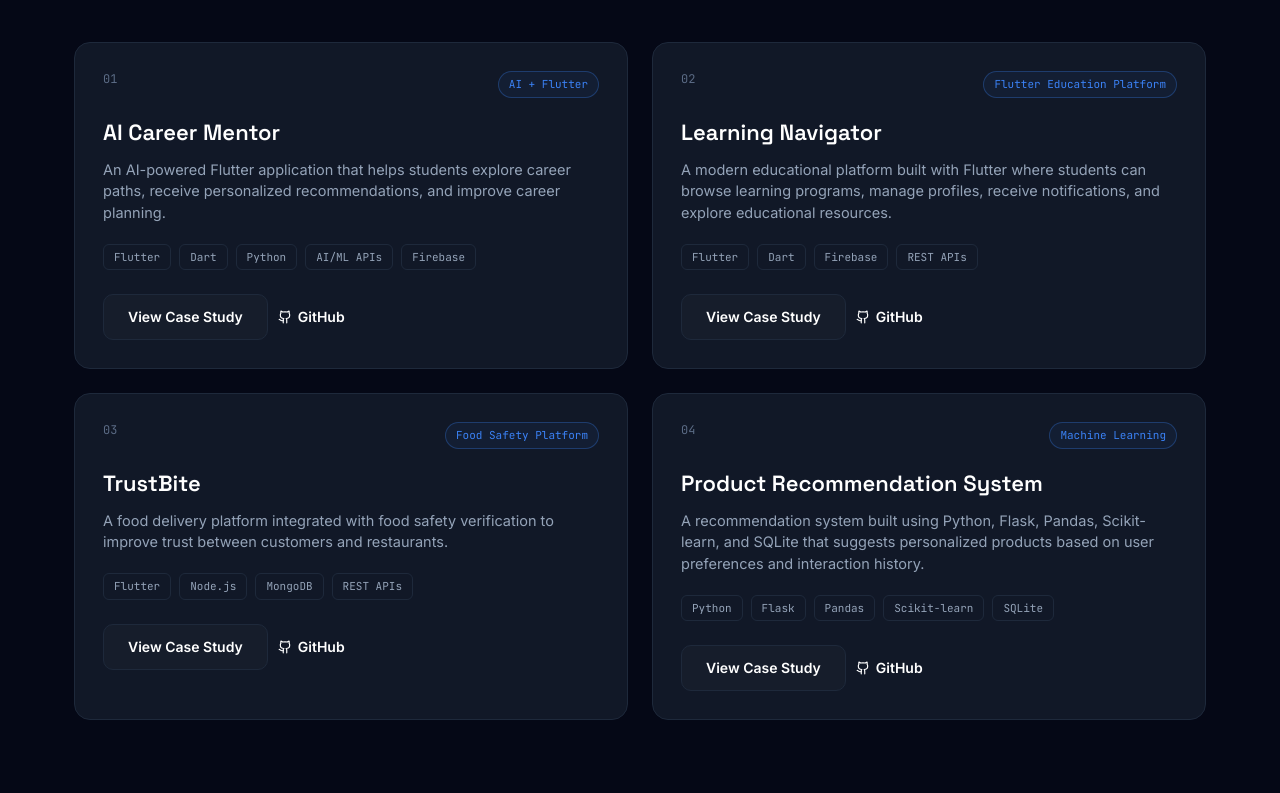
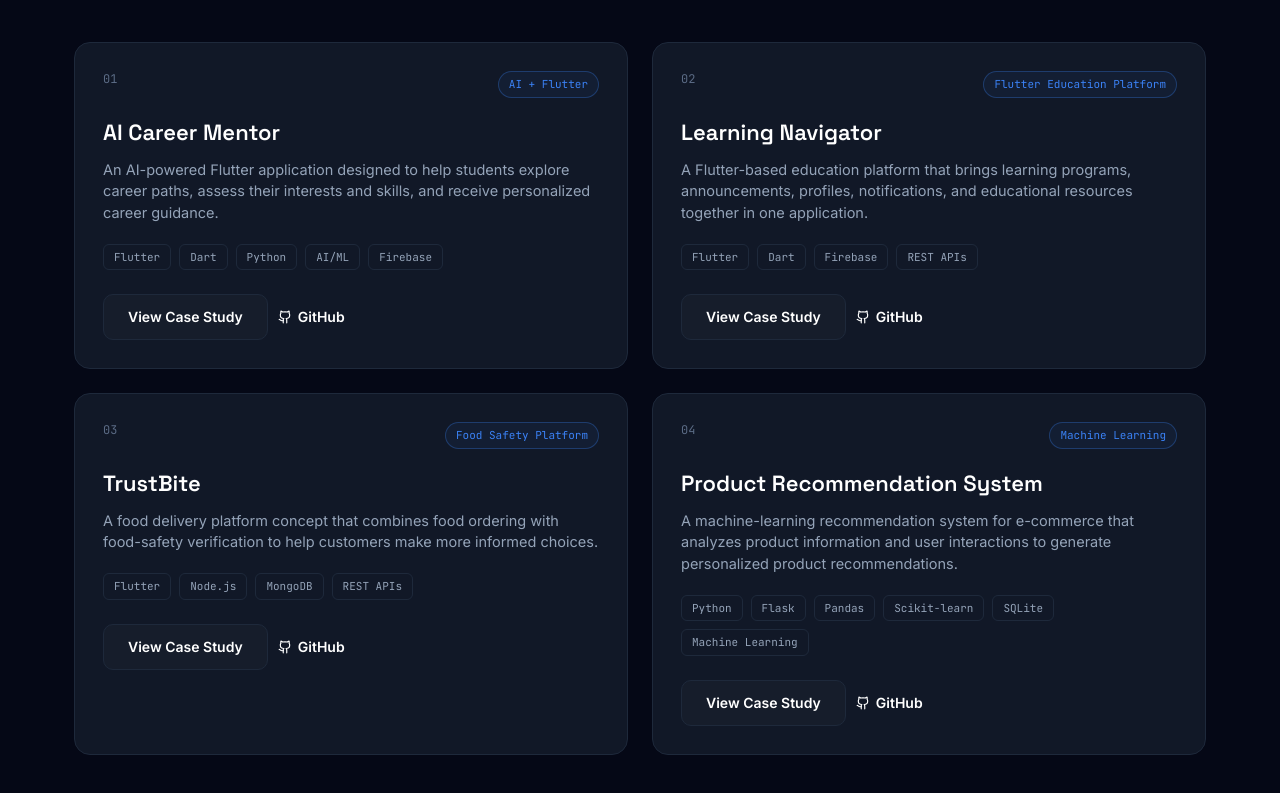
Before and after one commit to Snivas1/nivas-portfolio, a Next.js app in the folder nivas-portfolio-next/: page / in a window 1280 px wide. Shown: the part 1764-2557 px from the top of the page. Built offline with nearby package versions, Linux system fonts and the light colour scheme.

Commit message:
Improve portfolio projects and case studies

```diff
--- a/nivas-portfolio-next/lib/data.ts
+++ b/nivas-portfolio-next/lib/data.ts
@@ -19,84 +19,116 @@ export const projects: Project[] = [
     title: "AI Career Mentor",
     category: "AI + Flutter",
     filters: ["AI", "Flutter"],
-    desc: "An AI-powered Flutter application that helps students explore career paths, receive personalized recommendations, and improve career planning.",
+    desc: "An AI-powered Flutter application designed to help students explore career paths, assess their interests and skills, and receive personalized career guidance.",
     problem:
-      "Students often choose career paths based on incomplete information, peer pressure, or generic advice — with little insight into how their own skills and interests map to real career options.",
+      "Students often struggle to identify suitable career paths because they lack personalized guidance that connects their interests, skills, and goals with relevant opportunities.",
     solution:
-      "AI Career Mentor uses an AI recommendation layer inside a Flutter app to analyze a student's interests, strengths and goals, then surfaces tailored career paths and next steps.",
+      "AI Career Mentor combines a Flutter-based user experience with an AI recommendation layer to provide personalized career guidance based on student inputs.",
     features: [
       "Personalized career path recommendations",
-      "Interest and skill-based assessment flow",
-      "Clean, guided onboarding experience",
-      "Cross-platform Flutter app (Android/iOS)",
+      "Interest and skill-based assessment",
+      "Guided student onboarding",
+      "Cross-platform Flutter application",
     ],
-    tech: ["Flutter", "Dart", "Python", "AI/ML APIs", "Firebase"],
-    github: "https://github.com/Snivas1",
+    tech: ["Flutter", "Dart", "Python", "AI/ML", "Firebase"],
+    github: "https://github.com/Snivas1/AI-Career-Mentor",
     demo: null,
-    arch: ["Flutter UI", "AI Recommendation Engine", "Career Data Store"],
+    arch: [
+      "Flutter UI",
+      "AI Recommendation Layer",
+      "Career Data",
+    ],
   },
+
   {
     slug: "learning-navigator",
     title: "Learning Navigator",
     category: "Flutter Education Platform",
     filters: ["Flutter", "Education"],
-    desc: "A modern educational platform built with Flutter where students can browse learning programs, manage profiles, receive notifications, and explore educational resources.",
+    desc: "A Flutter-based education platform that brings learning programs, announcements, profiles, notifications, and educational resources together in one application.",
     problem:
-      "Students juggling multiple learning programs often lack a single, well-designed place to browse programs, track their profile, and stay updated — resorting to scattered PDFs and group chats instead.",
+      "Students often manage learning programs and educational information across multiple platforms, making it difficult to discover programs and stay updated.",
     solution:
-      "Learning Navigator brings programs, profiles, notifications and resources into one clean Flutter experience, so students always know what to learn next.",
+      "Learning Navigator provides a centralized Flutter application where students can explore programs, manage their profiles, receive notifications, and access learning resources.",
     features: [
-      "Browse and filter learning programs",
-      "Personal profile management",
-      "Real-time notifications",
-      "Curated educational resource library",
+      "Learning program listing and exploration",
+      "Program detail screens",
+      "Student profile management",
+      "Notifications and announcements",
+      "Quick links and educational resources",
     ],
     tech: ["Flutter", "Dart", "Firebase", "REST APIs"],
-    github: "https://github.com/Snivas1",
+    github: "https://github.com/KAB-04/Learning-Navigator",
     demo: null,
-    arch: ["Flutter App", "Auth & Profiles", "Programs API", "Notifications"],
+    arch: [
+      "Flutter Application",
+      "Authentication & Profiles",
+      "Program Module",
+      "Notifications",
+    ],
   },
+
   {
     slug: "trustbite",
     title: "TrustBite",
     category: "Food Safety Platform",
     filters: ["Flutter", "Web Applications"],
-    desc: "A food delivery platform integrated with food safety verification to improve trust between customers and restaurants.",
+    desc: "A food delivery platform concept that combines food ordering with food-safety verification to help customers make more informed choices.",
     problem:
-      "Food delivery apps rarely surface real hygiene and safety signals, leaving customers to trust restaurants blindly and giving safe restaurants no way to stand out.",
+      "Customers often have limited visibility into restaurant hygiene and food-safety information when choosing where to order from.",
     solution:
-      "TrustBite layers a food-safety verification system on top of a delivery experience, so customers can see trust signals before they order.",
+      "TrustBite introduces food-safety verification and trust signals into the food delivery experience, connecting customers with verified restaurant information.",
     features: [
-      "Restaurant safety verification badges",
-      "Customer-facing trust score",
-      "Order and delivery flow",
-      "Restaurant-side verification dashboard",
+      "Restaurant safety verification",
+      "Customer-facing trust information",
+      "Food ordering workflow",
+      "Restaurant-side management",
     ],
     tech: ["Flutter", "Node.js", "MongoDB", "REST APIs"],
-    github: "https://github.com/Snivas1",
+    github: "https://github.com/Snivas1/TrustBite",
     demo: null,
-    arch: ["Customer App", "Trust & Safety Service", "Restaurant Dashboard"],
+    arch: [
+      "Customer Application",
+      "Trust & Safety Service",
+      "Restaurant Management",
+    ],
   },
+
   {
     slug: "product-recommendation-system",
     title: "Product Recommendation System",
     category: "Machine Learning",
     filters: ["Machine Learning", "Web Applications"],
-    desc: "A recommendation system built using Python, Flask, Pandas, Scikit-learn, and SQLite that suggests personalized products based on user preferences and interaction history.",
+    desc: "A machine-learning recommendation system for e-commerce that analyzes product information and user interactions to generate personalized product recommendations.",
     problem:
-      "Generic product listings don't adapt to individual users, which means people spend more time searching and less time finding what they actually want.",
+      "Large e-commerce catalogs can make it difficult for users to discover relevant products, while generic product listings provide limited personalization.",
     solution:
-      "A Flask-based recommendation engine analyzes user interaction history with Pandas and Scikit-learn to serve personalized product suggestions in real time.",
+      "The system uses Python, Pandas, and Scikit-learn to analyze product and interaction data and generate recommendations through a Flask-based application.",
     features: [
-      "Collaborative + content-based recommendations",
-      "User interaction tracking",
-      "Lightweight SQLite data layer",
-      "Flask REST API for suggestions",
+      "Personalized product recommendations",
+      "Similar-product recommendations",
+      "User-based recommendations",
+      "Same-price product suggestions",
+      "Product interaction analysis",
+      "SQLite data storage",
     ],
-    tech: ["Python", "Flask", "Pandas", "Scikit-learn", "SQLite"],
-    github: "https://github.com/Snivas1",
+    tech: [
+      "Python",
+      "Flask",
+      "Pandas",
+      "Scikit-learn",
+      "SQLite",
+      "Machine Learning",
+    ],
+    github:
+      "https://github.com/Snivas1/Ecommerce-Product-Recommendation-System",
     demo: null,
-    arch: ["Flask API", "Recommendation Model", "SQLite Store"],
+    arch: [
+      "Flask Application",
+      "Recommendation Engine",
+      "Machine Learning Models",
+      "SQLite Database",
+    ],
   },
 ];
 
@@ -110,21 +142,79 @@ export const filterCategories = [
 ];
 
 export const timelineData: { year: string; title: string; desc: string }[] = [
-  { year: "2023", title: "Started B.Tech CSE (AI & ML)", desc: "Began the Computer Science Engineering journey, specializing in Artificial Intelligence & Machine Learning." },
-  { year: "2023", title: "Learned C Programming", desc: "Built a foundation in logic, memory and structured programming." },
-  { year: "2023", title: "HTML & CSS", desc: "Started shaping ideas into real interfaces on the web." },
-  { year: "2024", title: "JavaScript", desc: "Brought interactivity and logic to the front end." },
-  { year: "2024", title: "Python", desc: "Picked up Python as a primary language for scripting, data and AI." },
-  { year: "2024", title: "Flutter Development", desc: "Started building cross-platform mobile apps with Flutter & Dart." },
-  { year: "2024", title: "Machine Learning", desc: "Explored Pandas, NumPy and Scikit-learn to build learning models." },
-  { year: "2025", title: "AI Career Mentor", desc: "Shipped an AI-powered Flutter app for student career guidance." },
-  { year: "2025", title: "Learning Navigator", desc: "Built a full Flutter education platform end-to-end." },
-  { year: "2025", title: "TrustBite", desc: "Designed a food safety verification platform for delivery apps." },
-  { year: "2025", title: "Product Recommendation System", desc: "Built a Flask + ML recommendation engine from scratch." },
-  { year: "2026", title: "Full Stack Development", desc: "Now deepening full stack skills to ship complete products solo." },
+  {
+    year: "2023",
+    title: "Started B.Tech CSE (AI & ML)",
+    desc: "Began the Computer Science Engineering journey, specializing in Artificial Intelligence & Machine Learning.",
+  },
+  {
+    year: "2023",
+    title: "Learned C Programming",
+    desc: "Built a foundation in logic, memory and structured programming.",
+  },
+  {
+    year: "2023",
+    title: "HTML & CSS",
+    desc: "Started shaping ideas into real interfaces on the web.",
+  },
+  {
+    year: "2024",
+    title: "JavaScript",
+    desc: "Brought interactivity and logic to the front end.",
+  },
+  {
+    year: "2024",
+    title: "Python",
+    desc: "Picked up Python as a primary language for scripting, data and AI.",
+  },
+  {
+    year: "2024",
+    title: "Flutter Development",
+    desc: "Started building cross-platform mobile apps with Flutter & Dart.",
+  },
+  {
+    year: "2024",
+    title: "Machine Learning",
+    desc: "Explored Pandas, NumPy and Scikit-learn to build learning models.",
+  },
+  {
+    year: "2025",
+    title: "AI Career Mentor",
+    desc: "Shipped an AI-powered Flutter app for student career guidance.",
+  },
+  {
+    year: "2025",
+    title: "Learning Navigator",
+    desc: "Built a full Flutter education platform end-to-end.",
+  },
+  {
+    year: "2025",
+    title: "TrustBite",
+    desc: "Designed a food safety verification platform for delivery apps.",
+  },
+  {
+    year: "2025",
+    title: "Product Recommendation System",
+    desc: "Built a Flask + ML recommendation engine from scratch.",
+  },
+  {
+    year: "2026",
+    title: "Full Stack Development",
+    desc: "Now deepening full stack skills to ship complete products solo.",
+  },
 ];
 
-export const evolutionData = ["C", "HTML", "CSS", "JavaScript", "Python", "Java", "Flutter", "ML", "AI"];
+export const evolutionData = [
+  "C",
+  "HTML",
+  "CSS",
+  "JavaScript",
+  "Python",
+  "Java",
+  "Flutter",
+  "ML",
+  "AI",
+];
 
 export const currentFocus = [
   "AI Career Mentor",
@@ -167,6 +257,6 @@ export const assistantQA: { q: string; a: string }[] = [
   },
   {
     q: "Generate Resume.",
-    a: "You can request the latest resume directly — click 'Download Resume' in the navbar or Recruiter Mode panel, and it'll open a pre-filled email to nivasn227@gmail.com.",
+    a: "Nivas's latest resume is available directly through the Download Resume button. Click the Download Resume option in the portfolio to download the PDF.",
   },
 ];
```
Also changed, not shown: nivas-portfolio-next/components/ProjectModal.tsx (+141 -53 lines), nivas-portfolio-next/components/Hero.tsx (line endings or trailing spaces).
